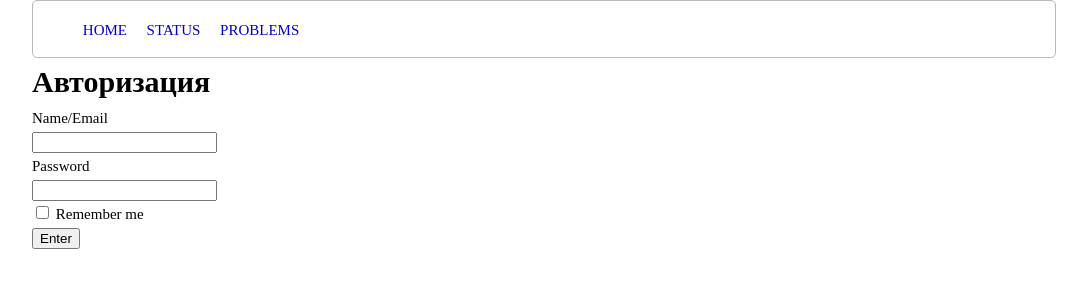
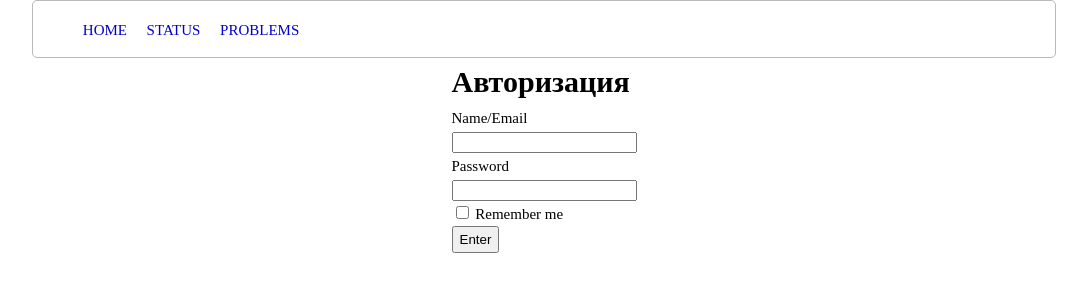
Before and after one commit to NAD777/Test-project, a Flask app: page /login in a window 1280 px wide. Shown: the part 68-368 px from the top of the page, without its empty margins (96-1183 px from the left). Run offline with Flask 2, Linux system fonts and the light colour scheme; some libraries are stand-ins or nearby versions.

Commit message:
more beatifull autorizationforms

```diff
--- a/static/style.css
+++ b/static/style.css
@@ -239,3 +239,16 @@ body{
 pre.prettyprint{
     border: none !important;
 }
+
+/* login or register*/
+
+.roundbox{
+    margin: 0 auto;
+    display: flex;
+    justify-content: center;
+}
+
+.btn_submit{
+    height: 2em;
+    color: black;
+}
--- a/templates/login.html
+++ b/templates/login.html
@@ -1,8 +1,11 @@
 {% extends "index.html" %}
 
 {% block content %}
+    <div class="roundbox">
+        <div>
         <h1>Авторизация</h1>
         <form action="" method="post">
+
             {{ form.hidden_tag() }}
                 <p>
                     {{ form.login.label }}<br>
@@ -22,8 +25,11 @@
                         </div>
                     {% endfor %}
                 </p>
+
             <p>{{ form.remember_me() }} {{ form.remember_me.label }}</p>
-        <p>{{ form.submit(type="submit", class="btn btn-primary") }}</p>
+            <p>{{ form.submit(type="submit", class="btn_submit") }}</p>
             <div>{{ message }}</div>
         </form>
+        </div>
+    </div>
 {% endblock %}
--- a/templates/register.html
+++ b/templates/register.html
@@ -1,6 +1,8 @@
 {% extends "index.html" %}
 
 {% block content %}
+<div class="roundbox">
+    <div>
     <h1>Регистрация</h1>
     <form action="" method="post">
         {{ form.hidden_tag() }}
@@ -48,4 +50,6 @@
         <p>{{ form.submit(type="submit", class="btn btn-primary") }}</p>
         {{message}}
     </form>
+    </div>
+</div>
 {% endblock %}
```
Lines whose indentation alone changed are shown as unchanged.
